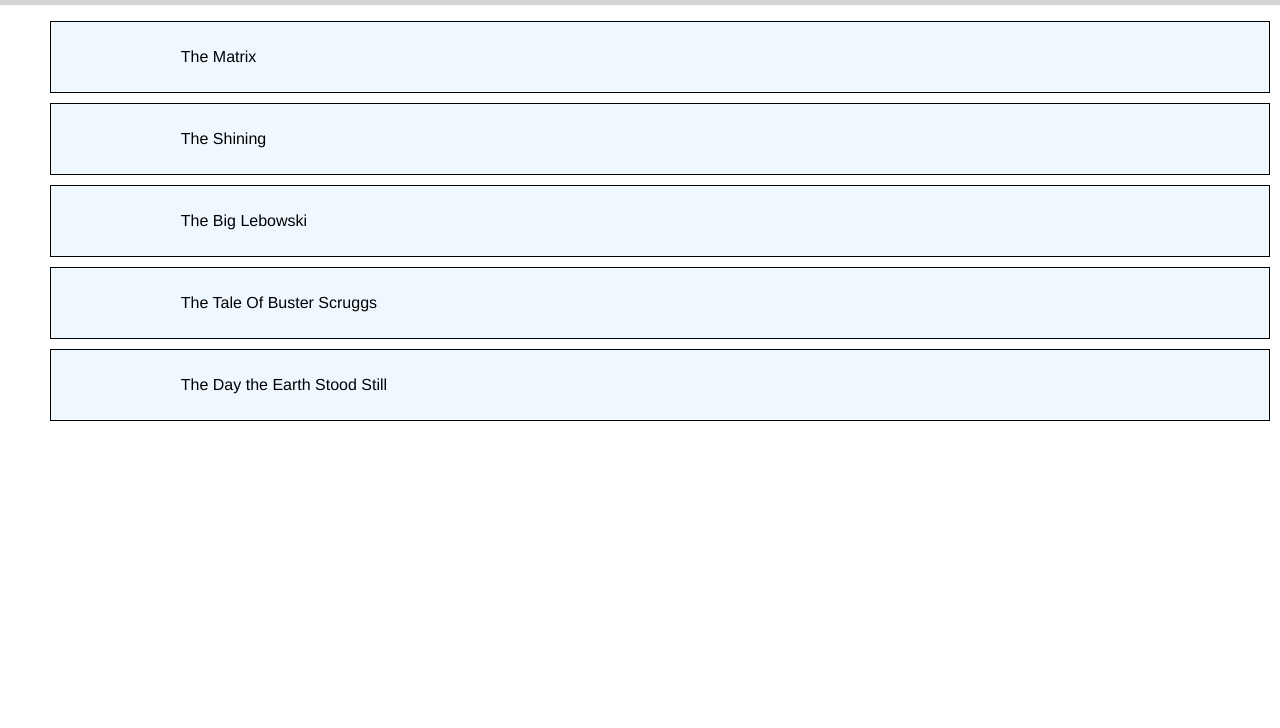
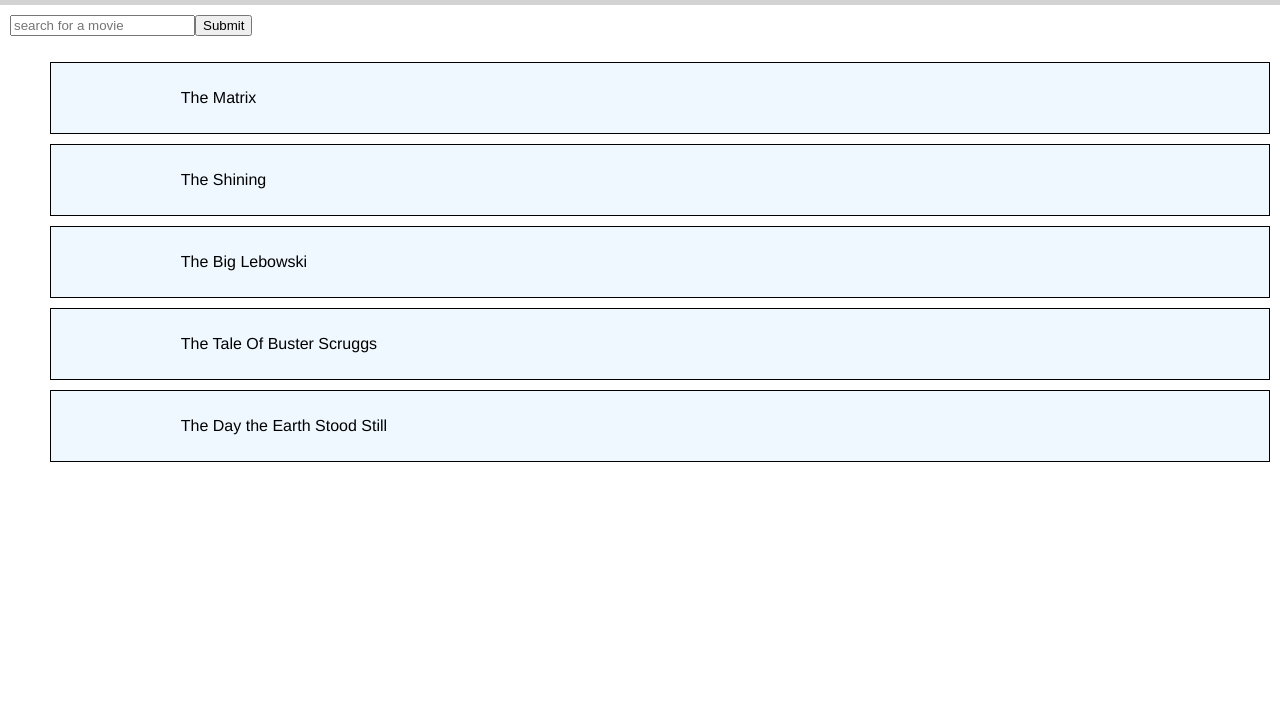
Before and after one commit to slhodak/movie-list, a React app: page / in a window 1280 px wide. Shown: the part 72-800 px from the top of the page. Built offline with nearby package versions, Linux system fonts and the light colour scheme.

Commit message:
Add search bar

```diff
--- a/src/components/app.js
+++ b/src/components/app.js
@@ -1,5 +1,6 @@
 import React from 'react';
 import MovieList from './movieList';
+import SearchBar from './search';
 import movies from '../data/movieData';
 
 class App extends React.Component {
@@ -8,12 +9,27 @@ class App extends React.Component {
     this.state = {
       movies: movies
     }
+    this.searchList = this.searchList.bind(this);
+  }
+
+  searchList(input) {
+    let found = false;
+    this.state.movies.forEach((movie) => {
+      movie.title.toLowerCase().split(' ').forEach((word) => {
+        if (word === input.toLowerCase().trim()) {
+          found = true;
+        }
+      });
+    });
+    console.log(found);
+    return found;
   }
 
   render() {
     return(
       <div>
         <h1 className="movieListHeader">Movie List</h1>
+        <SearchBar search={this.searchList} />
         <MovieList movies={this.state.movies} />
       </div>
     )
--- /dev/null
+++ b/src/components/search.js
@@ -0,0 +1,40 @@
+import React from 'react';
+
+class SearchBar extends React.Component {
+  constructor(props) {
+    super(props);
+    this.state = {
+      input: ''
+    }
+
+    this.handleChange = this.handleChange.bind(this);
+    this.handleSubmit = this.handleSubmit.bind(this);
+  }
+
+  handleChange(event) {
+    this.setState({
+      input: event.target.value
+    });
+    //  displays async updated state
+    setTimeout(
+      () => {
+        console.log(this.state.input);
+      }, 100
+    );
+  }
+
+  handleSubmit() {
+    this.props.search(this.state.input);
+  }
+
+  render() {
+    return(
+      <div className="searchBar">
+        <input id="searchInput" placeholder="search for a movie" type="text" onChange={this.handleChange}></input>
+        <input type="submit" onClick={this.handleSubmit}></input>
+      </div>
+    )
+  }
+}
+
+export default SearchBar;
--- a/src/styles/styles.css
+++ b/src/styles/styles.css
@@ -26,3 +26,7 @@ body {
   margin: 0px;
   padding: 20px;
 }
+
+.searchBar {
+  padding: 10px;
+}
```
